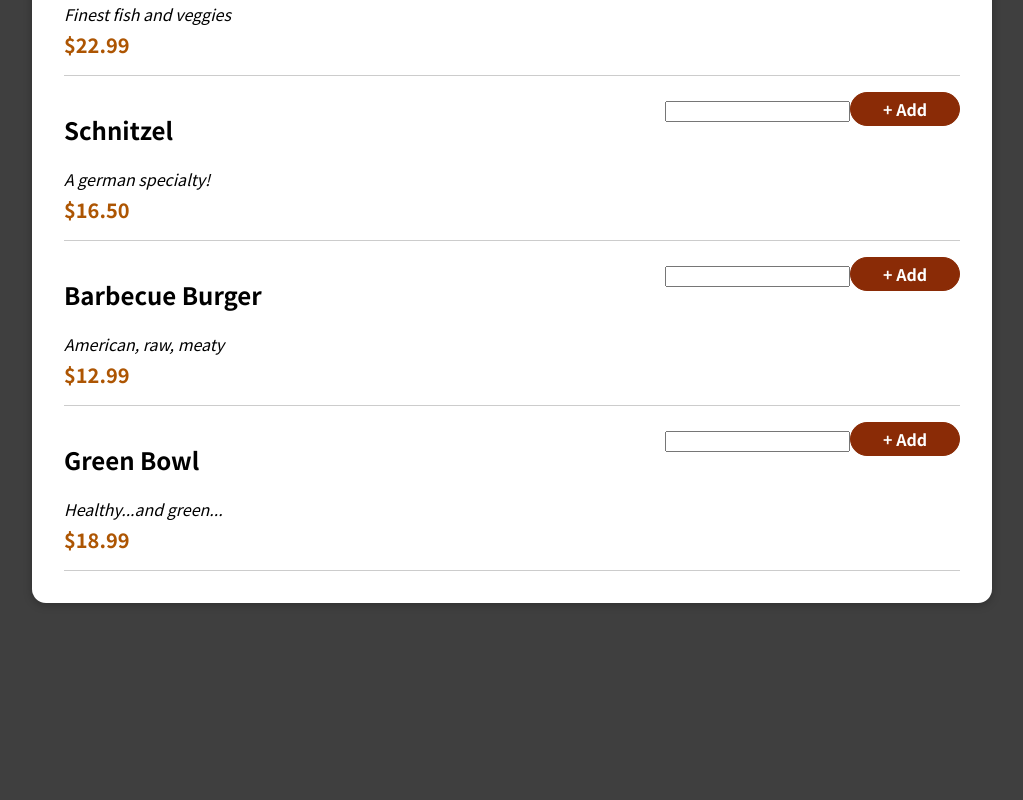
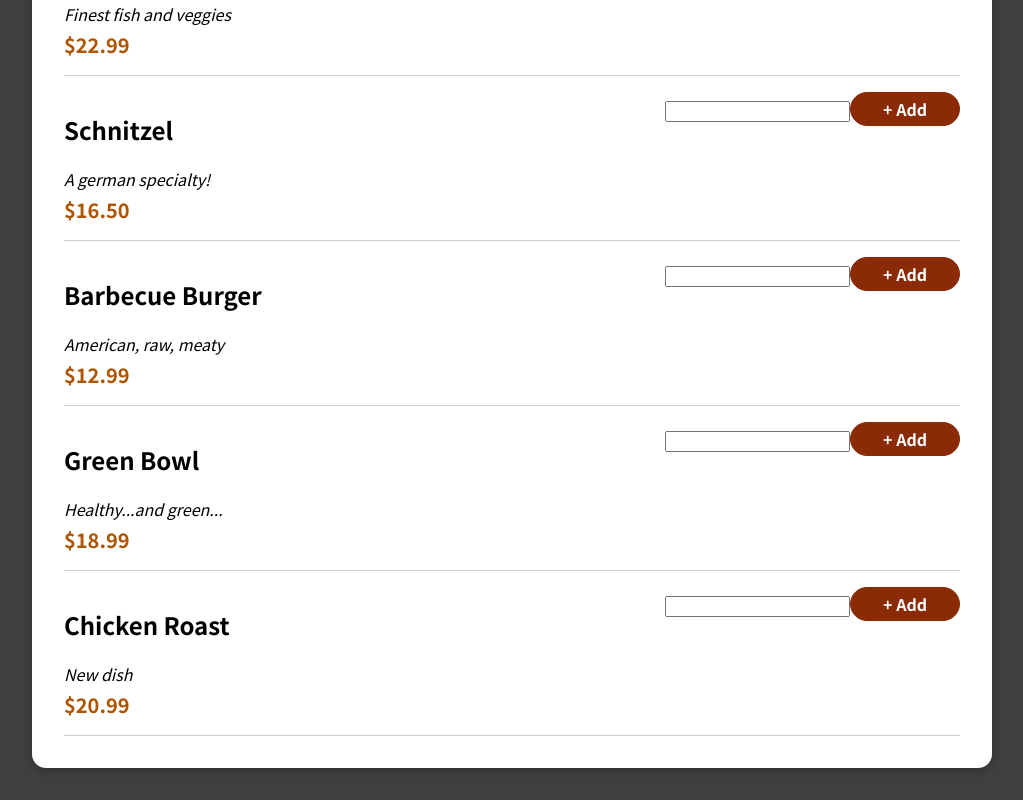
Before and after one commit to mianamir/food_order_app, a React (Create React App) app: page / in a window 1280 px wide. Shown: the part 609-1409 px from the top of the page, without its empty margins (128-1151 px from the left). Before the commit the page ends 1244 px from the top, so only its background shows below. Built offline with nearby package versions, Linux system fonts and the light colour scheme.

Commit message:
meals items with add to cart button
meals items with add to cart button, also added the custom styles on hover.

```diff
--- a/package.json
+++ b/package.json
@@ -8,6 +8,7 @@
     "@testing-library/user-event": "^12.5.0",
     "react": "^17.0.1",
     "react-dom": "^17.0.1",
+    "react-draggable": "^4.4.4",
     "react-scripts": "4.0.1",
     "web-vitals": "^0.2.4"
   },
--- a/src/components/Meals/AvailableMeals.js
+++ b/src/components/Meals/AvailableMeals.js
@@ -31,6 +31,12 @@ const DUMMY_MEALS = [
       description: 'Healthy...and green...',
       price: 18.99,
     },
+    {
+      id: 'm5',
+      name: 'Chicken Roast',
+      description: 'New dish',
+      price: 20.99,
+    }
 ];
 
 
```
Also changed, not shown: 2 other files (tests, documents, lock files or other folders).
